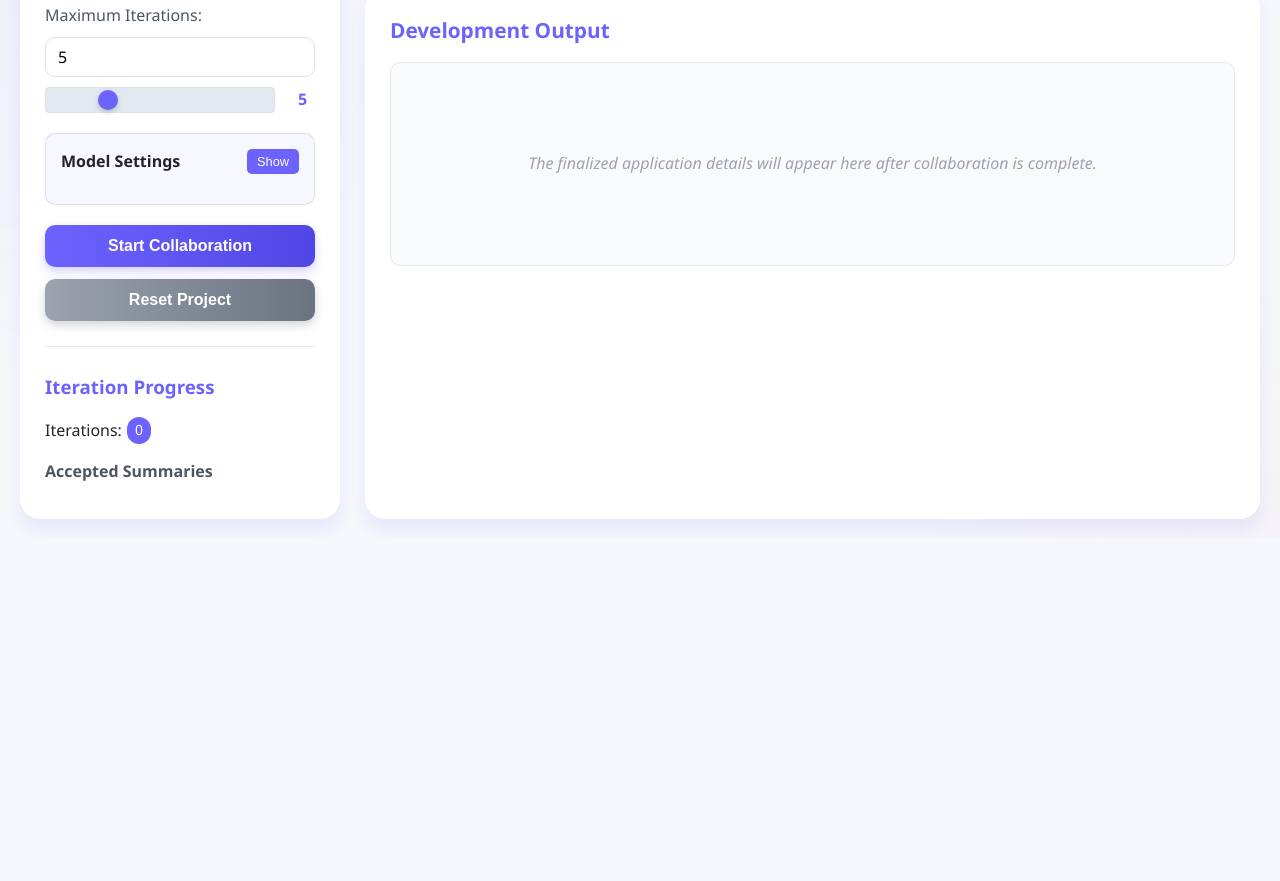
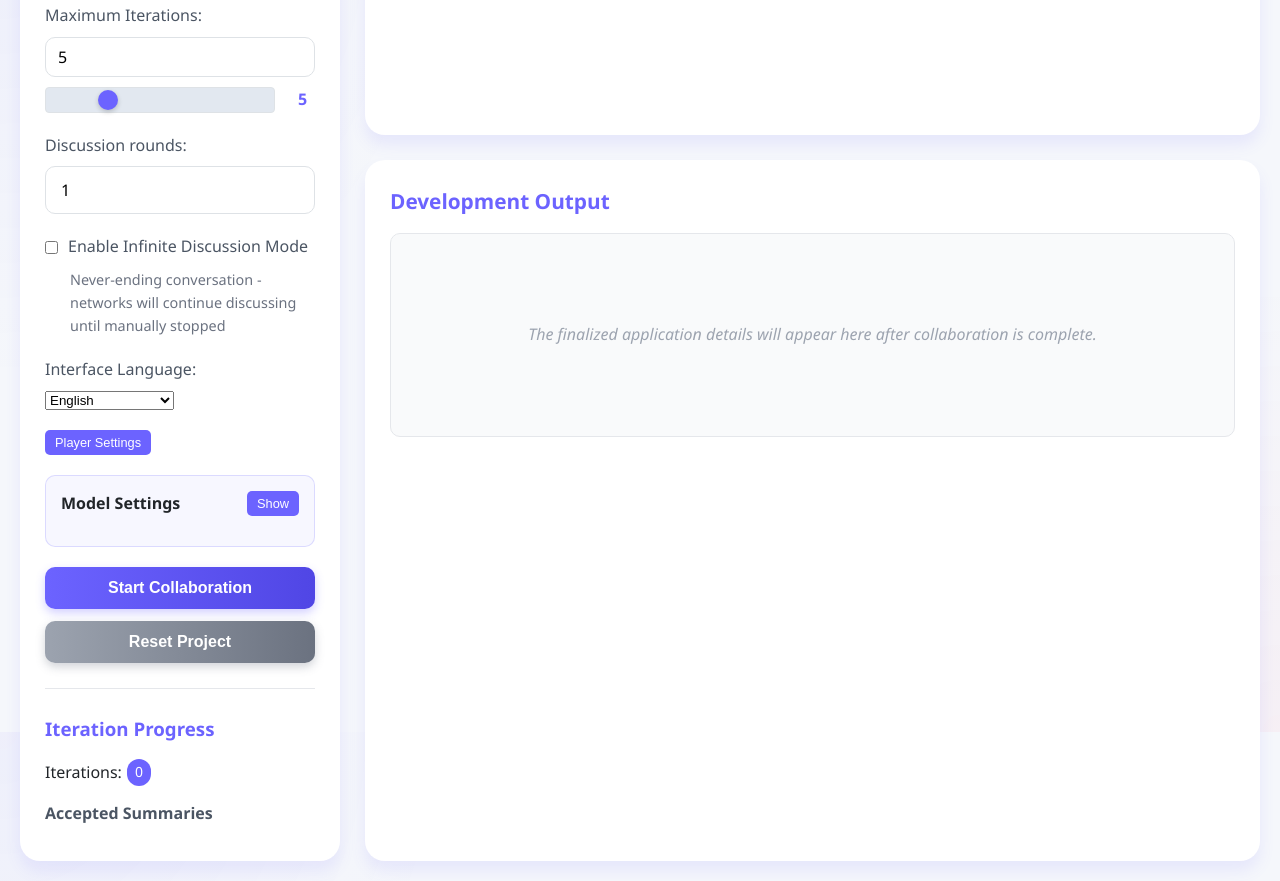
Before and after one commit to ollxel/ColAI_ollxel, a plain HTML site: page index.html in a window 1280 px wide. Shown: the part 868-1749 px from the top of the page. Before the commit the page ends 1407 px from the top, so only its background shows below. Drawn offline with nearby package versions, Linux system fonts and the light colour scheme; a script that the page names is missing; files whose address does not match are found by name.

Commit message:
Update index.html

```diff
--- a/index.html
+++ b/index.html
@@ -66,6 +66,87 @@
                     </div>
                 </div>
 
+                <div class="form-group">
+                    <label for="discussion-rounds">Discussion rounds:</label>
+                    <input type="number" id="discussion-rounds" min="1" max="10" value="1">
+                </div>
+                <div class="form-group">
+                    <label class="checkbox-label" for="infinite-mode">
+                        <input type="checkbox" id="infinite-mode">
+                        Enable Infinite Discussion Mode
+                    </label>
+                    <div class="network-description">Never-ending conversation - networks will continue discussing until manually stopped</div>
+                </div>
+                <div class="form-group">
+                    <label for="interface-language">Interface Language:</label>
+                    <select id="interface-language">
+                        <option value="en">English</option>
+                        <option value="ru">Русский</option>
+                        <option value="es">Español</option>
+                        <option value="fr">Français</option>
+                        <option value="de">Deutsch</option>
+                        <option value="it">Italiano</option>
+                        <option value="pt">Português</option>
+                        <option value="zh">中文</option>
+                        <option value="ja">日本語</option>
+                        <option value="ko">한국어</option>
+                        <option value="ar">العربية</option>
+                        <option value="hi">हिन्दी</option>
+                        <option value="tr">Türkçe</option>
+                        <option value="pl">Polski</option>
+                        <option value="nl">Nederlands</option>
+                        <option value="sv">Svenska</option>
+                        <option value="da">Dansk</option>
+                        <option value="no">Norsk</option>
+                        <option value="fi">Suomi</option>
+                        <option value="cs">Čeština</option>
+                        <option value="sk">Slovenčina</option>
+                        <option value="hu">Magyar</option>
+                        <option value="ro">Română</option>
+                        <option value="bg">Български</option>
+                        <option value="hr">Hrvatski</option>
+                        <option value="sr">Српски</option>
+                        <option value="sl">Slovenščina</option>
+                        <option value="et">Eesti</option>
+                        <option value="lv">Latviešu</option>
+                        <option value="lt">Lietuvių</option>
+                        <option value="el">Ελληνικά</option>
+                        <option value="he">עברית</option>
+                        <option value="th">ไทย</option>
+                        <option value="vi">Tiếng Việt</option>
+                        <option value="id">Bahasa Indonesia</option>
+                        <option value="ms">Bahasa Melayu</option>
+                        <option value="tl">Filipino</option>
+                        <option value="sw">Kiswahili</option>
+                        <option value="zu">isiZulu</option>
+                        <option value="af">Afrikaans</option>
+                        <option value="am">አማርኛ</option>
+                        <option value="bn">বাংলা</option>
+                        <option value="gu">ગુજરાતી</option>
+                        <option value="kn">ಕನ್ನಡ</option>
+                        <option value="ml">മലയാളം</option>
+                        <option value="mr">मराठी</option>
+                        <option value="pa">ਪੰਜਾਬੀ</option>
+                        <option value="ta">தமிழ்</option>
+                        <option value="te">తెలుగు</option>
+                        <option value="ur">اردو</option>
+                        <option value="fa">فارسی</option>
+                        <option value="ps">پښتو</option>
+                        <option value="ky">Кыргызча</option>
+                        <option value="kk">Қазақша</option>
+                        <option value="uz">O'zbekcha</option>
+                        <option value="tg">Тоҷикӣ</option>
+                        <option value="mn">Монгол</option>
+                        <option value="my">မြန်မာ</option>
+                        <option value="km">ខ្មែរ</option>
+                        <option value="lo">ລາວ</option>
+                        <option value="si">සිංහල</option>
+                        <option value="ne">नेपाली</option>
+                        <option value="dz">རྫོང་ཁ</option>
+                        <option value="bo">བོད་སྐད་</option>
+                    </select>
+                </div>
+                <button id="toggle-player-settings" class="settings-toggle">Player Settings</button>
                 <div class="model-settings">
                     <h3>Model Settings <button id="toggle-settings" class="toggle-btn">Show</button></h3>
                     <div id="advanced-settings" class="advanced-settings">
@@ -260,6 +341,8 @@
                     </div>
                 </div>
 
+                <!-- Stream interface will be added here by JavaScript -->
+
                 <div class="output-panel">
                     <h2>Development Output</h2>
                     <div class="final-output" id="final-output">
```
